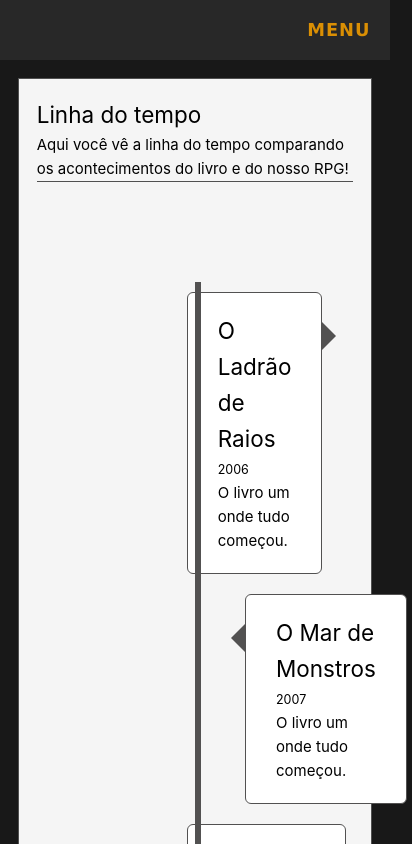
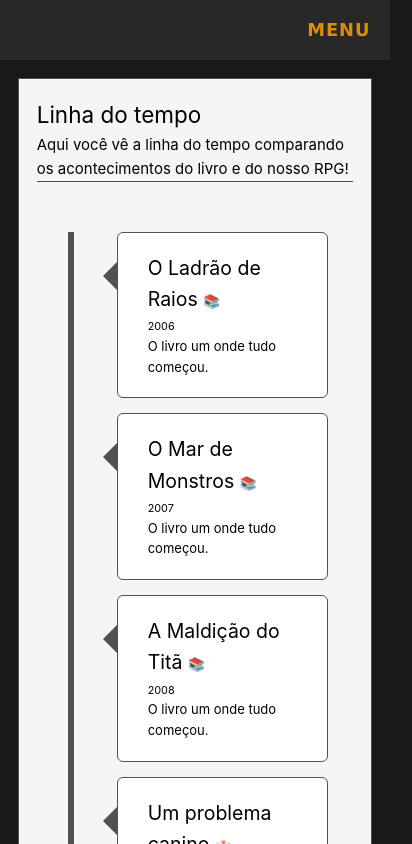
Before and after one commit to gabrielgomeso/pjrpg, a Vue app: page /timeline in a window 390 px wide. Shown: the top 844 px of the page, 412 px wide, since content can reach past the window. Built offline with nearby package versions, Linux system fonts and the light colour scheme; no server answers.

Commit message:
chore: use new timeline moment component in timeline and make it responsive

```diff
--- a/src/views/TimelineView.vue
+++ b/src/views/TimelineView.vue
@@ -1,4 +1,5 @@
 <script lang="ts" setup>
+import { TimelineMoment } from "@/components/TimelineView";
 import * as timeline from "../../moments.json";
 </script>
 
@@ -13,27 +14,15 @@ import * as timeline from "../../moments.json";
     </header>
 
     <div class="timeline">
-      <div
+      <TimelineMoment
         v-for="(moment, index) in timeline['default']"
         :key="moment.title + index"
-        class="container"
-        :class="{
-          'right-container': index % 2 === 1,
-          'left-container': index % 2 === 0,
-        }"
-      >
-        <div class="text-box">
-          <h2>{{ moment.title }}</h2>
-          <small> {{ moment.date }}</small>
-          <p>{{ moment.description }}</p>
-          <span
-            :class="{
-              'right-container-arrow': index % 2 === 1,
-              'left-container-arrow': index % 2 === 0,
-            }"
-          ></span>
-        </div>
-      </div>
+        :index="index"
+        :title="moment.title"
+        :description="moment.description"
+        :date="moment.date"
+        :type="moment.type"
+      />
     </div>
   </section>
 </template>
@@ -41,8 +30,9 @@ import * as timeline from "../../moments.json";
 <style>
 .timeline {
   position: relative;
-  max-width: 1200px;
+  max-width: 992px;
   margin: 100px;
+  z-index: 10;
 }
 
 .timeline::after {
@@ -56,6 +46,16 @@ import * as timeline from "../../moments.json";
   animation: moveline 6s linear forwards;
 }
 
+@media screen and (max-width: 992px) {
+  .timeline {
+    margin: 50px auto;
+  }
+
+  .timeline::after {
+    left: 31px;
+  }
+}
+
 @keyframes moveline {
   0% {
     height: 0;
@@ -64,61 +64,4 @@ import * as timeline from "../../moments.json";
     height: 100%;
   }
 }
-
-.container {
-  padding: 10px 50px;
-  position: relative;
-  width: 50%;
-  animation: movedown 1s linear forwards;
-  opacity: 0;
-}
-
-@keyframes movedown {
-  0% {
-    opacity: 0;
-    transform: translateY(-30px);
-  }
-  100% {
-    opacity: 1;
-    transform: translateY(0px);
-  }
-}
-
-.text-box {
-  padding: 20px 30px;
-  background-color: #fff;
-  position: relative;
-  border-radius: 6px;
-  border: 1px solid rgb(82, 81, 81);
-
-  font-size: 15px;
-}
-
-.left-container {
-  left: 0;
-}
-
-.right-container {
-  left: 50%;
-}
-
-.left-container-arrow,
-.right-container-arrow {
-  position: absolute;
-  top: 28px;
-  width: 0;
-  height: 0;
-  border-top: 15px solid transparent;
-  border-bottom: 15px solid transparent;
-}
-
-.left-container-arrow {
-  right: -15px;
-  border-left: 15px solid rgb(82, 81, 81);
-}
-
-.right-container-arrow {
-  left: -15px;
-  border-right: 15px solid rgb(82, 81, 81);
-}
 </style>
```
